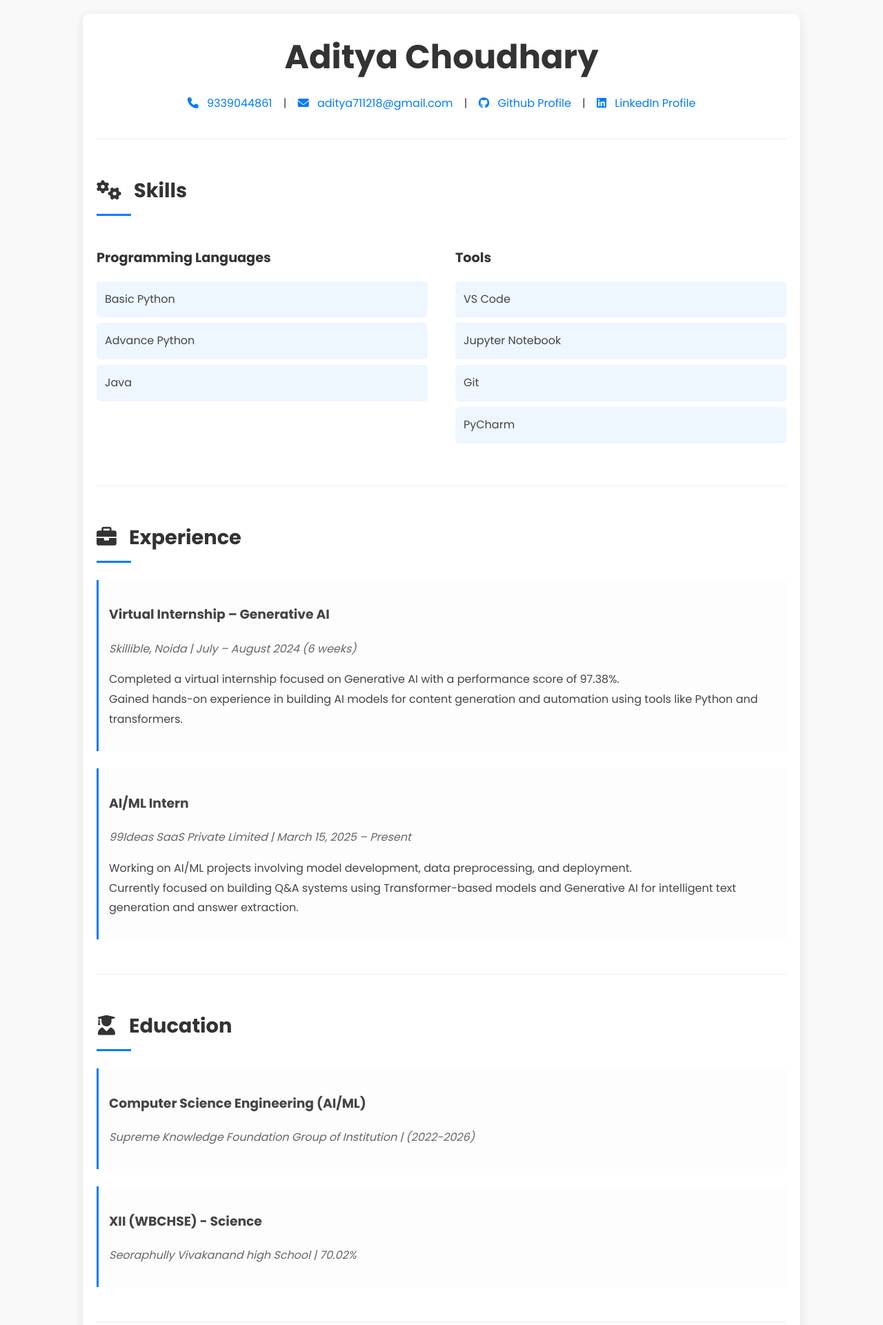
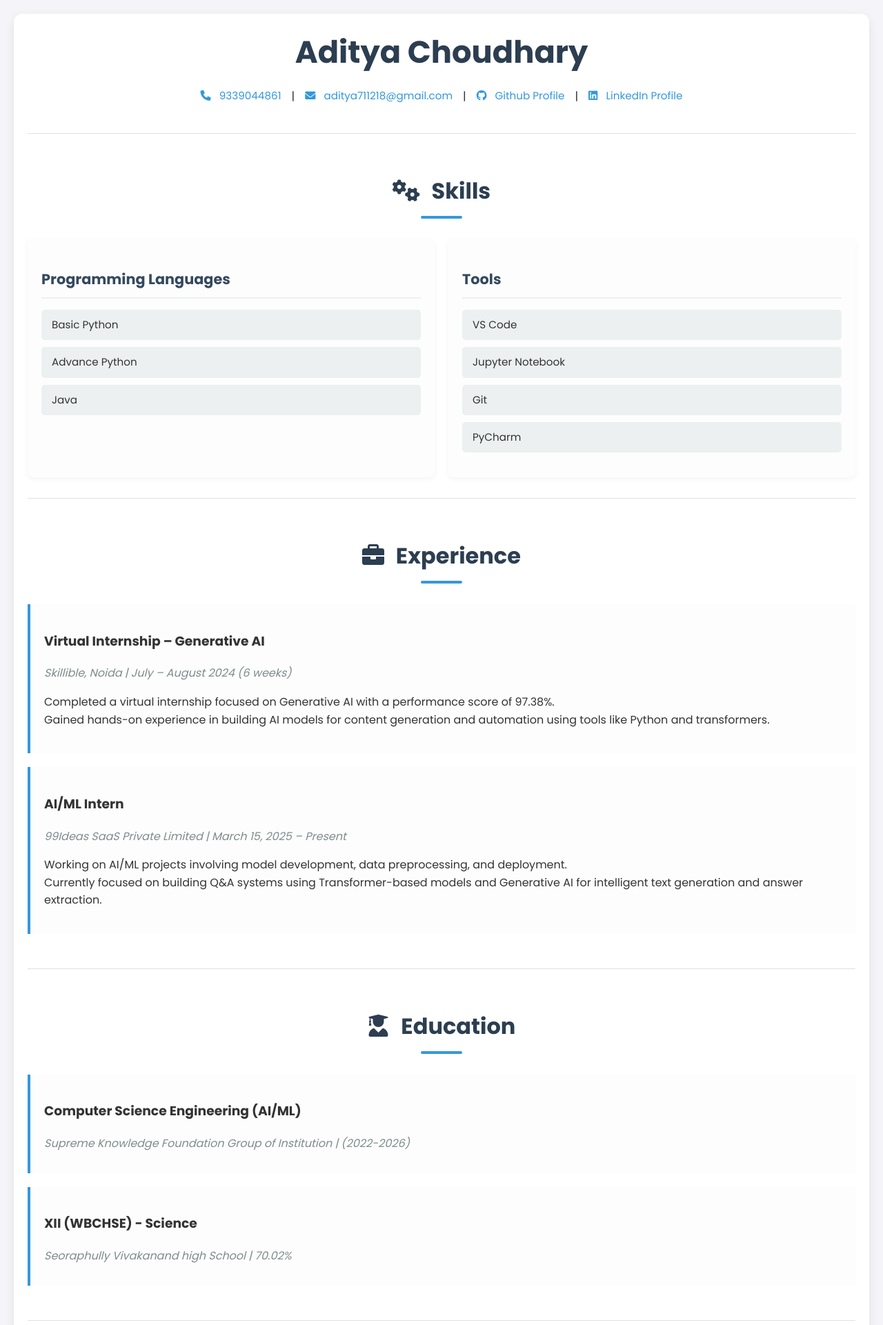
Before and after one commit to AdiWork933/portfolio, a Flask app: page / in a window 1280 px wide. Shown: the top 1921 px of the page at 69% size. Run offline with Flask 3, Linux system fonts and the light colour scheme.

Commit message:
Update style.css

```diff
--- a/static/style.css
+++ b/static/style.css
@@ -2,49 +2,52 @@
 
 body {
     font-family: 'Poppins', sans-serif;
-    line-height: 1.8;
+    line-height: 1.6;
     margin: 0;
     padding: 0;
-    background-color: #f9f9f9;
-    color: #444;
+    background-color: #f4f4f9;
+    color: #333;
 }
 
 .container {
-    max-width: 1000px;
+    max-width: 1200px;
     margin: 20px auto;
     padding: 20px;
     background: #ffffff;
-    box-shadow: 0 4px 15px rgba(0, 0, 0, 0.1);
-    border-radius: 10px;
+    box-shadow: 0 5px 15px rgba(0,0,0,0.08);
+    border-radius: 12px;
 }
 
 header {
     text-align: center;
-    padding-bottom: 20px;
-    border-bottom: 1px solid #eee;
+    padding-bottom: 25px;
+    border-bottom: 1px solid #e0e0e0;
 }
 
 header h1 {
     margin: 0;
-    font-size: 3rem;
+    font-size: 2.8rem;
     font-weight: 700;
-    color: #333;
+    color: #2c3e50;
 }
 
 .contact-info {
-    margin-top: 10px;
+    margin-top: 15px;
+    display: flex;
+    flex-wrap: wrap;
+    justify-content: center;
+    gap: 15px;
 }
 
 .contact-info a {
-    color: #007bff;
+    color: #3498db;
     text-decoration: none;
-    margin: 0 12px;
+    font-size: 0.95rem;
     transition: color 0.3s ease;
 }
 
 .contact-info a:hover {
-    color: #0056b3;
-    text-decoration: none;
+    color: #2980b9;
 }
 
 .contact-info i {
@@ -52,8 +55,8 @@ header h1 {
 }
 
 section {
-    padding: 25px 0;
-    border-bottom: 1px solid #eee;
+    padding: 30px 0;
+    border-bottom: 1px solid #e0e0e0;
 }
 
 section:last-child {
@@ -61,42 +64,52 @@ section:last-child {
 }
 
 h2 {
-    font-size: 1.8rem;
-    color: #333;
-    margin-bottom: 25px;
+    font-size: 2rem;
+    color: #2c3e50;
+    margin-bottom: 30px;
     position: relative;
-    padding-bottom: 10px;
+    padding-bottom: 15px;
+    text-align: center;
 }
 
 h2::after {
     content: '';
     position: absolute;
-    left: 0;
+    left: 50%;
+    transform: translateX(-50%);
     bottom: 0;
-    width: 50px;
-    height: 3px;
-    background-color: #007bff;
+    width: 60px;
+    height: 4px;
+    background-color: #3498db;
+    border-radius: 2px;
 }
 
 h2 i {
-    margin-right: 12px;
+    margin-right: 10px;
 }
 
 .skills-container {
     display: flex;
-    justify-content: space-between;
+    justify-content: space-around;
     flex-wrap: wrap;
+    gap: 20px;
 }
 
 .skill-category {
-    width: 48%;
-    margin-bottom: 20px;
+    flex: 1;
+    min-width: 280px;
+    background: #fdfdfd;
+    padding: 20px;
+    border-radius: 8px;
+    box-shadow: 0 2px 8px rgba(0,0,0,0.05);
 }
 
 .skill-category h3 {
-    color: #333;
-    font-size: 1.2rem;
+    color: #34495e;
+    font-size: 1.3rem;
     margin-bottom: 15px;
+    border-bottom: 2px solid #ecf0f1;
+    padding-bottom: 10px;
 }
 
 ul {
@@ -105,82 +118,80 @@ ul {
 }
 
 #skills li {
-    background: #eef6ff;
-    margin-bottom: 8px;
-    padding: 12px;
+    background: #ecf0f1;
+    margin-bottom: 10px;
+    padding: 10px 15px;
     border-radius: 5px;
+    font-size: 0.95rem;
+}
+
+.job, .education-item, .project, .workshop-item {
+    margin-bottom: 20px;
+    padding: 20px;
+    border-left: 4px solid #3498db;
+    background-color: #fdfdfd;
     transition: transform 0.3s ease, box-shadow 0.3s ease;
 }
 
-#skills li:hover {
-    transform: translateY(-3px);
-    box-shadow: 0 4px 8px rgba(0,0,0,0.1);
-}
-
-.job, .education-item, .project {
-    margin-bottom: 25px;
-    padding: 15px;
-    border-left: 3px solid #007bff;
-    background-color: #fdfdfd;
-}
-
-.project {
-    transition: box-shadow 0.3s ease;
-}
-
-.project:hover, .job:hover, .education-item:hover {
-    box-shadow: 0 4px 15px rgba(0,0,0,0.1);
-    transform: translateY(-3px);
-    transition: transform 0.3s ease, box-shadow 0.3s ease;
+.job:hover, .education-item:hover, .project:hover, .workshop-item:hover {
+    transform: translateY(-5px);
+    box-shadow: 0 8px 20px rgba(0,0,0,0.1);
 }
 
 .company, .institution {
     font-style: italic;
-    color: #666;
-}
-
-.workshop-item {
-    background: #fdfdfd;
-    padding: 15px;
-    border-left: 3px solid #007bff;
-    margin-bottom: 15px;
-    transition: transform 0.3s ease, box-shadow 0.3s ease;
-}
-
-.workshop-item:hover {
-    transform: translateY(-3px);
-    box-shadow: 0 4px 15px rgba(0,0,0,0.1);
+    color: #7f8c8d;
+    margin-bottom: 10px;
 }
 
 #languages ul {
     display: flex;
     flex-wrap: wrap;
+    justify-content: center;
+    gap: 10px;
 }
 
 #languages li {
-    background-color: #f0f0f0;
-    padding: 8px 15px;
-    margin-right: 10px;
-    margin-bottom: 10px;
-    border-radius: 20px;
-    font-size: 0.9rem;
+    background-color: #e0e0e0;
+    padding: 10px 20px;
+    border-radius: 25px;
+    font-size: 1rem;
     transition: background-color 0.3s ease, color 0.3s ease;
 }
 
 #languages li:hover {
-    background-color: #007bff;
+    background-color: #3498db;
     color: #fff;
 }
 
 /* Responsive Design */
+@media (max-width: 992px) {
+    .container {
+        width: 95%;
+        margin: 15px auto;
+    }
+
+    header h1 {
+        font-size: 2.5rem;
+    }
+
+    h2 {
+        font-size: 1.8rem;
+    }
+}
+
 @media (max-width: 768px) {
     .container {
         margin: 0;
         border-radius: 0;
+        width: 100%;
+        padding: 15px;
     }
 
-    header h1 {
-        font-size: 2.5rem;
+    .contact-info {
+        flex-direction: column;
+        align-items: center;
+        gap: 10px;
     }
 
     .skills-container {
@@ -189,13 +200,22 @@ ul {
 
     .skill-category {
         width: 100%;
+        margin-bottom: 20px;
+    }
+
+    h2 {
+        text-align: left;
+    }
+
+    h2::after {
+        left: 0;
+        transform: translateX(0);
     }
 }
 
 @media (max-width: 480px) {
-    .contact-info a {
-        display: block;
-        margin: 5px 0;
+    body {
+        line-height: 1.5;
     }
 
     header h1 {
@@ -205,4 +225,12 @@ ul {
     h2 {
         font-size: 1.5rem;
     }
+
+    .contact-info a {
+        font-size: 0.9rem;
+    }
+
+    .job, .education-item, .project, .workshop-item {
+        padding: 15px;
+    }
 }
```
